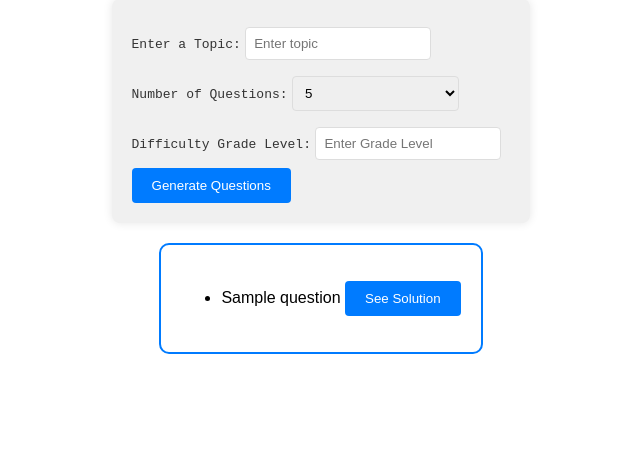
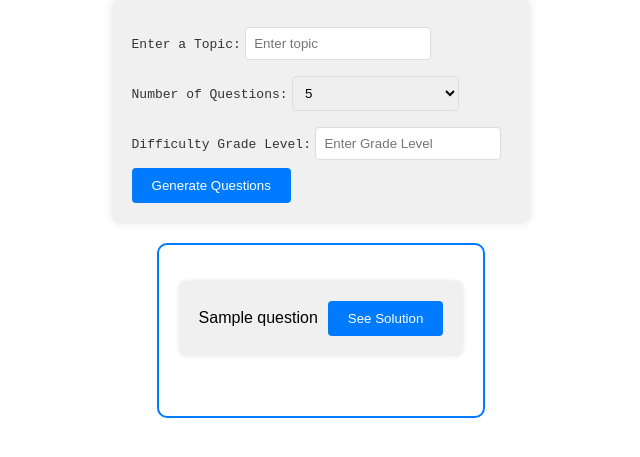
Before and after one commit to CosmicVeil/Hackthon-Projects, a Flask app: template MathWebsite/templates/index.html in a window 1280 px wide. Shown: the part 101-558 px from the top of the page, without its empty margins (319-959 px from the left). Run offline with Flask 3, Linux system fonts and the light colour scheme; the template is opened without the code that fills it: most values are stand-ins (such as "Sample title", 1, 10 or a date in 2020).

Commit message:
Update index.html

```diff
--- a/MathWebsite/templates/index.html
+++ b/MathWebsite/templates/index.html
@@ -5,7 +5,6 @@
     <meta name="viewport" content="width=device-width, initial-scale=1.0">
     <title>Math Question Generator</title>
     <style>
-
         #question-selection {
             background-color: #f0f0f0;
             padding: 20px;
@@ -32,10 +31,14 @@
             padding: 0;
         }
 
+        #questions-list li button {
+            margin-left: 10px;
+        }
+
         #questions-list li {
             background-color: #f0f0f0;
             padding: 20px;
-            margin-bottom: 20px;
+            margin-bottom: 40px;
             border-radius: 8px;
             box-shadow: 0 0 5px rgba(0,0,0,0.1);
             display: flex;
@@ -62,7 +65,7 @@
             margin: 8px 0;
             border-radius: 4px;
             border: 1px solid #ddd;
-            width: calc(50% - 22px); /* Adjusted width to 50% */
+            width: calc(50% - 22px);
         }
 
         #solution-button {
@@ -127,7 +130,7 @@
 
 <div id="QnSbox" class="QnSbox">
     {% if questions %}
-        <ul>
+        <ul id="questions-list"> <!-- Added ID to the UL -->
             {% for question in questions %}
                 <li>{{ question }} <button id="solution-button" onclick="getSolution('{{ question }}')">See Solution</button></li>
             {% endfor %}
```
